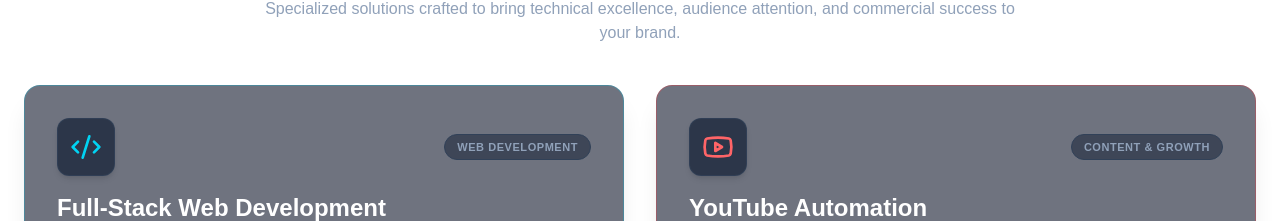
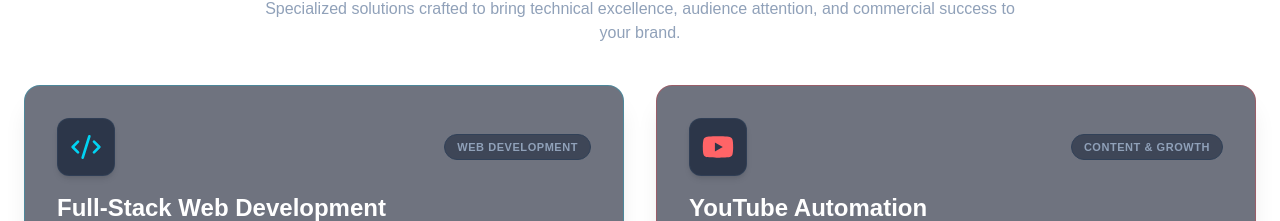
Before and after one commit to provash10/provash_dev, a Next.js app: page / in a window 1280 px wide. Shown: the part 934-1155 px from the top of the page. Built offline with nearby package versions, Linux system fonts and the light colour scheme.

Commit message:
fix: replace youtube icon with fayoutube from react-icons

```diff
--- a/src/app/page.jsx
+++ b/src/app/page.jsx
@@ -1,8 +1,8 @@
 import React from "react";
 import Link from "next/link";
+import { FaYoutube } from "react-icons/fa";
 import {
 	Code2,
-	Youtube,
 	TrendingUp,
 	Sparkles,
 	ArrowRight,
@@ -33,7 +33,7 @@ const servicesData = [
 	},
 	{
 		id: "yt-auto",
-		icon: <Youtube className="w-8 h-8 text-red-400" />,
+		icon: <FaYoutube className="w-8 h-8 text-red-400" />,
 		title: "YouTube Automation",
 		category: "CONTENT & GROWTH",
 		description:
```
Also changed, not shown: tsconfig.json (+13 -4 lines), 1 other file (tests, documents, lock files or other folders).
